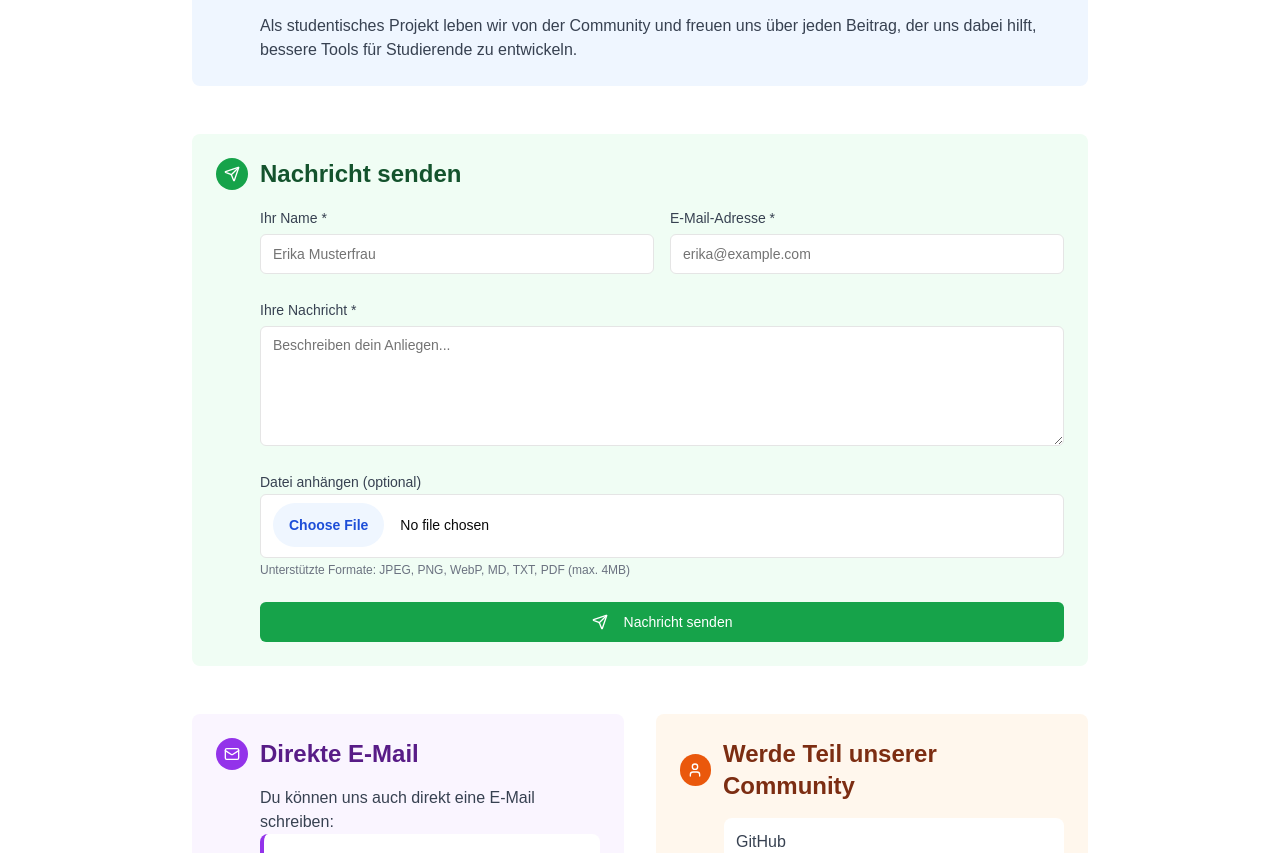
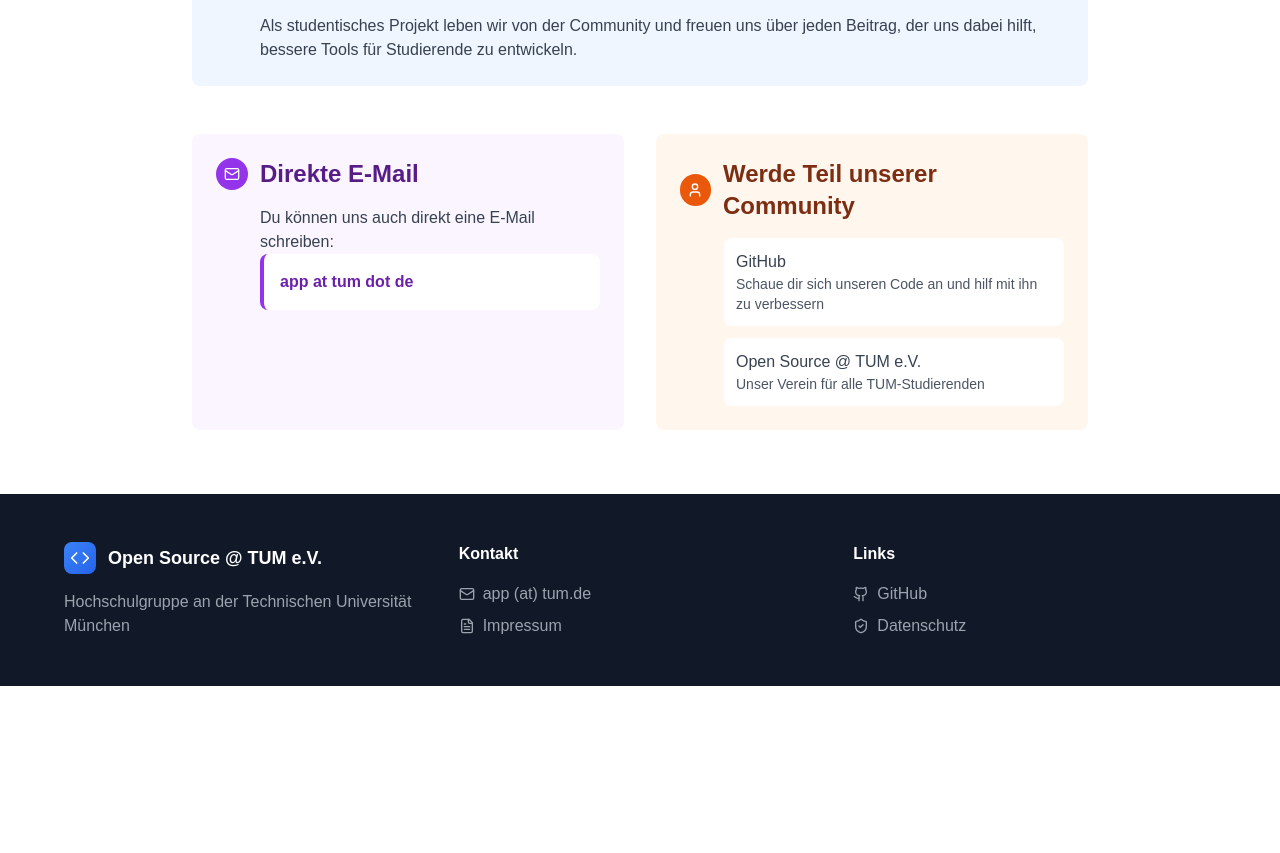
Before and after one commit to TUM-Dev/Website, a React (Vite) app: page /contact in a window 1280 px wide. Shown: the part 664-1517 px from the top of the page. After the commit the page ends 1350 px from the top, so only its background shows below. Built offline with nearby package versions, Linux system fonts and the light colour scheme.

Commit message:
Remove contact form, given its not working due to CORS.

```diff
--- a/src/pages/ContactPage.tsx
+++ b/src/pages/ContactPage.tsx
@@ -199,130 +199,6 @@ export default function Contact() {
 							</div>
 						</section>
 
-						{/* Contact Form */}
-						<section className="bg-green-50 p-6 rounded-lg">
-							<h2 className="text-2xl font-semibold text-green-900 mb-4 flex items-center">
-								<span className="w-8 h-8 bg-green-600 text-white rounded-full flex items-center justify-center text-sm font-bold mr-3">
-									<Send className="w-4 h-4" />
-								</span>
-								Nachricht senden
-							</h2>
-							<div className="ml-11">
-								<form className="space-y-6" onSubmit={handleSubmit(onSubmit)}>
-									<div className="grid md:grid-cols-2 gap-4">
-										<div>
-											<Label
-												className="text-gray-700 font-medium"
-												htmlFor="fromName"
-											>
-												Ihr Name *
-											</Label>
-											<Input
-												disabled={isSubmitting}
-												id="fromName"
-												type="text"
-												{...register("fromName")}
-												className="mt-1"
-												placeholder="Erika Musterfrau"
-											/>
-											{errors.fromName && (
-												<p className="text-red-600 text-sm mt-1">
-													{errors.fromName.message}
-												</p>
-											)}
-										</div>
-										<div>
-											<Label
-												className="text-gray-700 font-medium"
-												htmlFor="fromEmail"
-											>
-												E-Mail-Adresse *
-											</Label>
-											<Input
-												id="fromEmail"
-												type="email"
-												{...register("fromEmail")}
-												className="mt-1"
-												disabled={isSubmitting}
-												placeholder="erika@example.com"
-											/>
-											{errors.fromEmail && (
-												<p className="text-red-600 text-sm mt-1">
-													{errors.fromEmail.message}
-												</p>
-											)}
-										</div>
-									</div>
-
-									<div>
-										<Label
-											className="text-gray-700 font-medium"
-											htmlFor="message"
-										>
-											Ihre Nachricht *
-										</Label>
-										<Textarea
-											id="message"
-											{...register("message")}
-											className="mt-1 min-h-[120px]"
-											disabled={isSubmitting}
-											placeholder="Beschreiben dein Anliegen..."
-										/>
-										{errors.message && (
-											<p className="text-red-600 text-sm mt-1">
-												{errors.message.message}
-											</p>
-										)}
-									</div>
-
-									<div>
-										<Label
-											className="text-gray-700 font-medium"
-											htmlFor="attachment"
-										>
-											Datei anhängen (optional)
-										</Label>
-										<Input
-											accept=".jpg,.jpeg,.png,.webp,.md,.txt,.pdf"
-											className="h-16 file:mr-4 file:py-3 file:px-4 file:rounded-full file:border-0 file:text-sm file:font-semibold file:bg-blue-50 file:text-blue-700 hover:file:bg-blue-100"
-											disabled={isSubmitting}
-											id="attachment"
-											onChange={handleFileChange}
-											type="file"
-										/>
-										{selectedFile && (
-											<p className="text-sm text-gray-600 mt-1">
-												Ausgewählt: {selectedFile.name} (
-												{(selectedFile.size / 1024 / 1024).toFixed(2)} MB)
-											</p>
-										)}
-										<p className="text-xs text-gray-500 mt-1">
-											Unterstützte Formate: JPEG, PNG, WebP, MD, TXT, PDF (max.
-											4MB)
-										</p>
-									</div>
-
-									<Button
-										className="w-full bg-green-600 hover:bg-green-700 text-white disabled:opacity-50 disabled:cursor-not-allowed"
-										disabled={isSubmitting}
-										type="submit"
-									>
-										{isSubmitting ? (
-											<>
-												<div className="animate-spin rounded-full h-4 w-4 border-b-2 border-white mr-2"></div>
-												Wird gesendet...
-											</>
-										) : (
-											<>
-												<Send className="w-4 h-4 mr-2" />
-												Nachricht senden
-											</>
-										)}
-									</Button>
-								</form>
-							</div>
-						</section>
-
 						{/* Alternative Contact Methods */}
 						<div className="grid md:grid-cols-2 gap-8">
 							<section className="bg-purple-50 p-6 rounded-lg">
```
